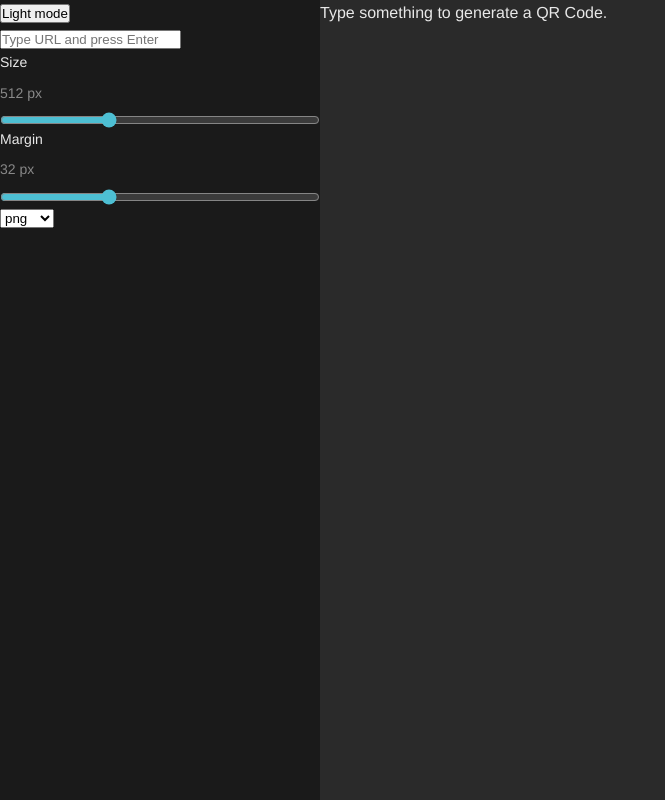
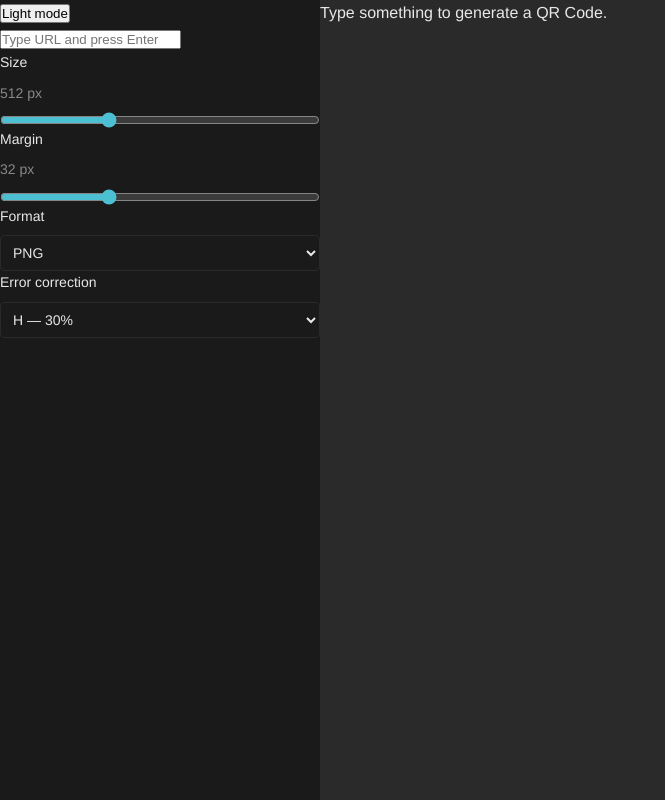
Before and after one commit to andr-migue/damero, a React (Vite) app: page / in a window 1280 px wide. Shown: the whole page, without its empty margins (0-665 px from the left). Built offline with nearby package versions, Linux system fonts and the light colour scheme.

Commit message:
select control

```diff
--- a/src/components/Sidebar/Sidebar.tsx
+++ b/src/components/Sidebar/Sidebar.tsx
@@ -2,6 +2,7 @@ import { useState } from 'react'
 import './Sidebar.css'
 import type { Params, UpdateParam } from '../../core/params'
 import { SliderControl } from '../controls/SliderControl/SliderControl'
+import { SelectControl } from '../controls/SelectControl/SelectControl'
 
 interface SidebarProps {
     theme: 'light' | 'dark'
@@ -52,15 +53,29 @@ export function Sidebar({ theme, toggleTheme, params, update, onSubmitData, src
                 onChange={value => update('margin', value)}
             />
 
-            <select
+            <SelectControl
+                label="Format"
                 value={params.format}
-                onChange={e => update('format', e.target.value as Params['format'])}
-            >
-                <option value="svg">svg</option>
-                <option value="png">png</option>
-                <option value="jpeg">jpeg</option>
-                <option value="webp">webp</option>
-            </select>
+                options={[
+                    { value: 'svg', label: 'SVG' },
+                    { value: 'png', label: 'PNG' },
+                    { value: 'jpeg', label: 'JPEG' },
+                    { value: 'webp', label: 'WEBP' },
+                ]}
+                onChange={v => update('format', v as Params['format'])}
+            />
+
+            <SelectControl
+                label="Error correction"
+                value={params.error}
+                options={[
+                    { value: 'L', label: 'L — 7%' },
+                    { value: 'M', label: 'M — 15%' },
+                    { value: 'Q', label: 'Q — 25%' },
+                    { value: 'H', label: 'H — 30%' },
+                ]}
+                onChange={v => update('error', v as Params['error'])}
+            />
 
             {src && (
                 <a className="download-button" href={src} download={`qr.${params.format}`}>
--- /dev/null
+++ b/src/components/controls/SelectControl/SelectControl.css
@@ -0,0 +1,16 @@
+.select-control {
+    display: flex;
+    flex-direction: column;
+    gap: var(--space-xs);
+    font-size: var(--font-size-sm);
+    color: var(--color-text);
+}
+
+.select-control__select {
+    padding: var(--space-xs);
+    background: var(--color-surface);
+    color: var(--color-text);
+    border: 1px solid var(--color-border);
+    border-radius: 4px;
+    font: inherit;
+}
--- a/src/components/controls/SelectControl/SelectControl.tsx
+++ b/src/components/controls/SelectControl/SelectControl.tsx
@@ -0,0 +1,30 @@
+import './SelectControl.css'
+
+interface Option {
+    value: string
+    label: string
+}
+
+interface SelectControlProps {
+    label: string
+    value: string
+    options: readonly Option[]
+    onChange: (value: string) => void
+}
+
+export function SelectControl({ label, value, options, onChange }: SelectControlProps) {
+    return (
+        <label className="select-control">
+            <span className="select-control__label">{label}</span>
+            <select
+                className="select-control__select"
+                value={value}
+                onChange={e => onChange(e.target.value)}
+            >
+                {options.map(o => (
+                    <option key={o.value} value={o.value}>{o.label}</option>
+                ))}
+            </select>
+        </label>
+    )
+}
```
